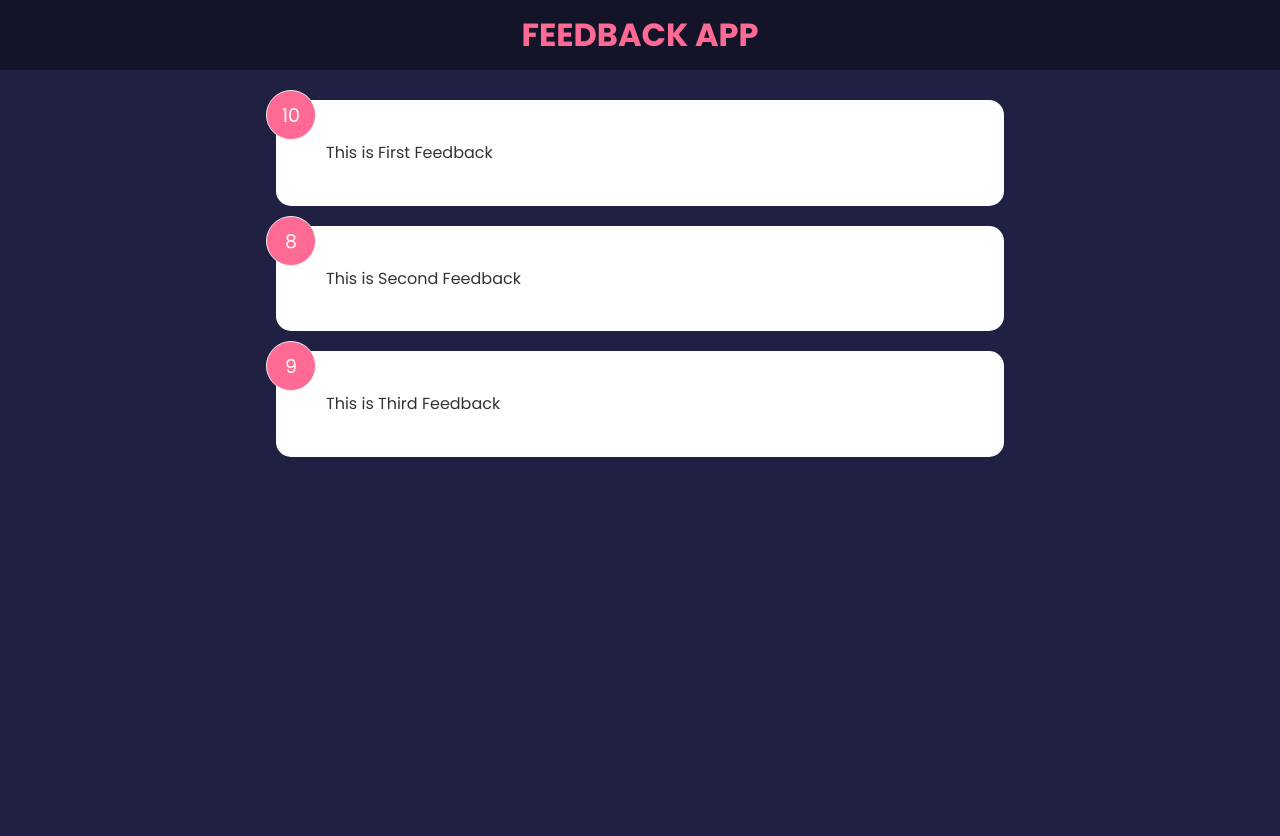
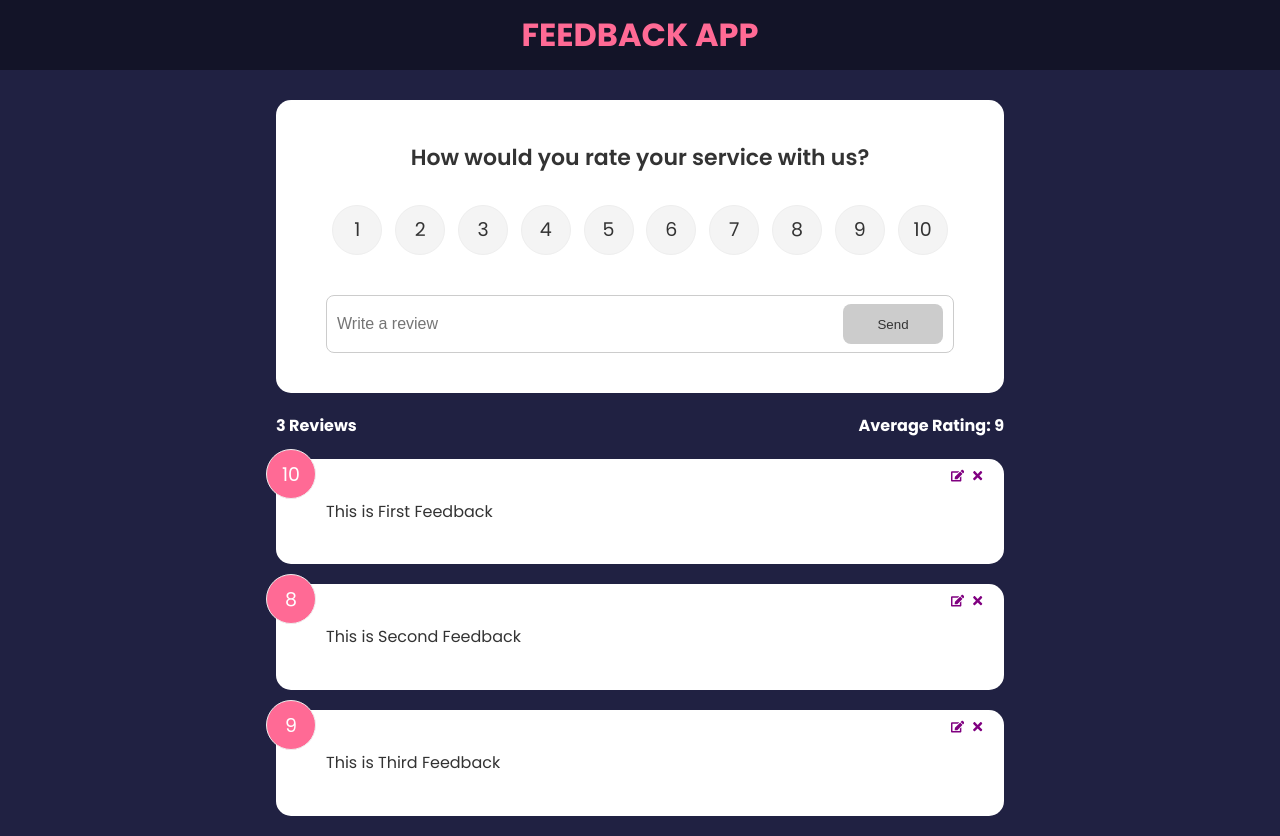
Before and after one commit to Yousuf-Ejaz/feedback-application, a React (Create React App) app: page / in a window 1280 px wide. Before the commit the page ends 800 px from the top, so only its background shows below. Built offline with nearby package versions, Linux system fonts and the light colour scheme.

Commit message:
Basic App Layout Complete

```diff
--- a/package.json
+++ b/package.json
@@ -8,6 +8,7 @@
     "@testing-library/user-event": "^13.5.0",
     "react": "^18.0.0",
     "react-dom": "^18.0.0",
+    "react-icons": "^4.3.1",
     "react-scripts": "5.0.1",
     "web-vitals": "^2.1.4"
   },
--- a/src/App.js
+++ b/src/App.js
@@ -1,5 +1,7 @@
 import Header from "./components/Header";
 import FeedbackList from "./components/FeedbackList";
+import FeedbackForm from "./components/FeedbackForm";
+import FeedbackStats from "./components/FeedbackStats";
 import { FeedbackProvider } from "./context/FeedbackContext";
 function App() {
 	return (
@@ -7,6 +9,8 @@ function App() {
 			<FeedbackProvider>
 				<Header />
 				<div className="container">
+				<FeedbackForm />
+				<FeedbackStats />
 					<FeedbackList />
 				</div>
 			</FeedbackProvider>
--- /dev/null
+++ b/src/components/FeedbackForm.jsx
@@ -0,0 +1,20 @@
+import Card from "./shared/Card";
+import Button from "./shared/Button";
+import RatingSelect from "./RatingSelect";
+
+function FeedbackForm() {
+	return (
+		<Card>
+			<form action="#">
+				<h2>How would you rate your service with us?</h2>
+				<RatingSelect />
+				<div className="input-group">
+					<input type="text" placeholder="Write a review" />
+					<Button>Send</Button>
+				</div>
+			</form>
+		</Card>
+	);
+}
+
+export default FeedbackForm;
--- a/src/components/FeedbackItem.jsx
+++ b/src/components/FeedbackItem.jsx
@@ -1,11 +1,20 @@
-import React from "react";
+import { useContext } from "react";
 import Card from "./shared/Card";
+import { FaTimes, FaEdit } from "react-icons/fa";
+import FeedbackContext from "../context/FeedbackContext";
 
 function FeedbackItem({ item }) {
+	const { deleteFeedback } = useContext(FeedbackContext);
 	return (
 		<Card>
 			<div className="num-display">{item.rating}</div>
 			<div className="text-display">{item.text}</div>
+			<button onClick={() => deleteFeedback(item.id)} className="close">
+				<FaTimes color="purple" />
+			</button>
+			<button className="edit">
+				<FaEdit color="purple" />
+			</button>
 		</Card>
 	);
 }
--- a/src/components/FeedbackList.jsx
+++ b/src/components/FeedbackList.jsx
@@ -10,7 +10,7 @@ function FeedbackList() {
 	return (
 		<div className="feedback-list">
 			{feedback.map((item) => (
-				<FeedbackItem item={item} />
+				<FeedbackItem key={item.id} item={item} />
 			))}
 		</div>
 	);
--- /dev/null
+++ b/src/components/FeedbackStats.jsx
@@ -0,0 +1,18 @@
+import { useContext } from "react";
+import FeedbackContext from "../context/FeedbackContext";
+
+function FeedbackStats() {
+	const { feedback } = useContext(FeedbackContext);
+	const averageRating = feedback
+		.reduce((acc, item, _, arr) => acc + item.rating / arr.length, 0)
+		.toFixed(1)
+		.replace(/[.,]0$/, "");
+	return (
+		<div className="feedback-stats">
+			<h4>{feedback.length} Reviews</h4>
+			<h4>Average Rating: {isNaN(averageRating) ? 0 : averageRating}</h4>
+		</div>
+	);
+}
+
+export default FeedbackStats;
--- a/src/components/Header.jsx
+++ b/src/components/Header.jsx
@@ -1,8 +1,7 @@
 function Header() {
+	const PageStyle = { backgroundColor: "rgba(0,0,0,0.4)", color: "#ff6a95" };
 	return (
-		<header
-			style={{ backgroundColor: "rgba(0,0,0,0.4)", color: "#ff6a95" }}
-		>
+		<header style={PageStyle}>
 			<div className="container">
 				<h1>FEEDBACK APP</h1>
 			</div>
--- /dev/null
+++ b/src/components/RatingSelect.jsx
@@ -0,0 +1,125 @@
+import { useState } from "react";
+
+function RatingSelect() {
+	const [selected, setSelected] = useState(10);
+	const handleChange = (e) => {
+		setSelected(+e.currentTarget.value);
+	};
+
+	return (
+		<ul className="rating">
+			<li>
+				<input
+					type="radio"
+					name="rating"
+					id="num1"
+					value="1"
+					onChange={handleChange}
+					selected={selected === 1}
+				/>
+				<label htmlFor="num1">1</label>
+			</li>
+			<li>
+				<input
+					type="radio"
+					name="rating"
+					id="num2"
+					value="2"
+					onChange={handleChange}
+					selected={selected === 2}
+				/>
+				<label htmlFor="num2">2</label>
+			</li>
+			<li>
+				<input
+					type="radio"
+					name="rating"
+					id="num3"
+					value="3"
+					onChange={handleChange}
+					selected={selected === 3}
+				/>
+				<label htmlFor="num3">3</label>
+			</li>
+			<li>
+				<input
+					type="radio"
+					name="rating"
+					id="num4"
+					value="4"
+					onChange={handleChange}
+					selected={selected === 4}
+				/>
+				<label htmlFor="num4">4</label>
+			</li>
+			<li>
+				<input
+					type="radio"
+					name="rating"
+					id="num5"
+					value="5"
+					onChange={handleChange}
+					selected={selected === 5}
+				/>
+				<label htmlFor="num5">5</label>
+			</li>
+			<li>
+				<input
+					type="radio"
+					name="rating"
+					id="num6"
+					value="6"
+					onChange={handleChange}
+					selected={selected === 6}
+				/>
+				<label htmlFor="num6">6</label>
+			</li>
+			<li>
+				<input
+					type="radio"
+					name="rating"
+					id="num7"
+					value="7"
+					onChange={handleChange}
+					selected={selected === 7}
+				/>
+				<label htmlFor="num7">7</label>
+			</li>
+			<li>
+				<input
+					type="radio"
+					name="rating"
+					id="num8"
+					value="8"
+					onChange={handleChange}
+					selected={selected === 8}
+				/>
+				<label htmlFor="num8">8</label>
+			</li>
+			<li>
+				<input
+					type="radio"
+					name="rating"
+					id="num9"
+					value="9"
+					onChange={handleChange}
+					selected={selected === 9}
+				/>
+				<label htmlFor="num9">9</label>
+			</li>
+			<li>
+				<input
+					type="radio"
+					name="rating"
+					id="num10"
+					value="10"
+					onChange={handleChange}
+					selected={selected === 10}
+				/>
+				<label htmlFor="num10">10</label>
+			</li>
+		</ul>
+	);
+}
+
+export default RatingSelect;
--- /dev/null
+++ b/src/components/shared/Button.jsx
@@ -0,0 +1,19 @@
+function Button({ children, type, isDisabled, version }) {
+	return (
+		<button
+			type={type}
+			disabled={isDisabled}
+			className={`btn btn-${version}`}
+		>
+			{children}
+		</button>
+	);
+}
+
+Button.defaultProps = {
+	type: "button",
+	isDisabled: true,
+	version: "primary",
+};
+
+export default Button;
--- a/src/context/FeedbackContext.jsx
+++ b/src/context/FeedbackContext.jsx
@@ -21,8 +21,12 @@ export const FeedbackProvider = ({ children }) => {
 		},
 	]);
 
+	const deleteFeedback = (id) => {
+		setFeedback(feedback.filter((item) => item.id !== id));
+	};
+
 	return (
-		<FeedbackContext.Provider value={{ feedback }}>
+		<FeedbackContext.Provider value={{ feedback, deleteFeedback }}>
 			{children}
 		</FeedbackContext.Provider>
 	);
```
Also changed, not shown: 1 other file (tests, documents, lock files or other folders).
